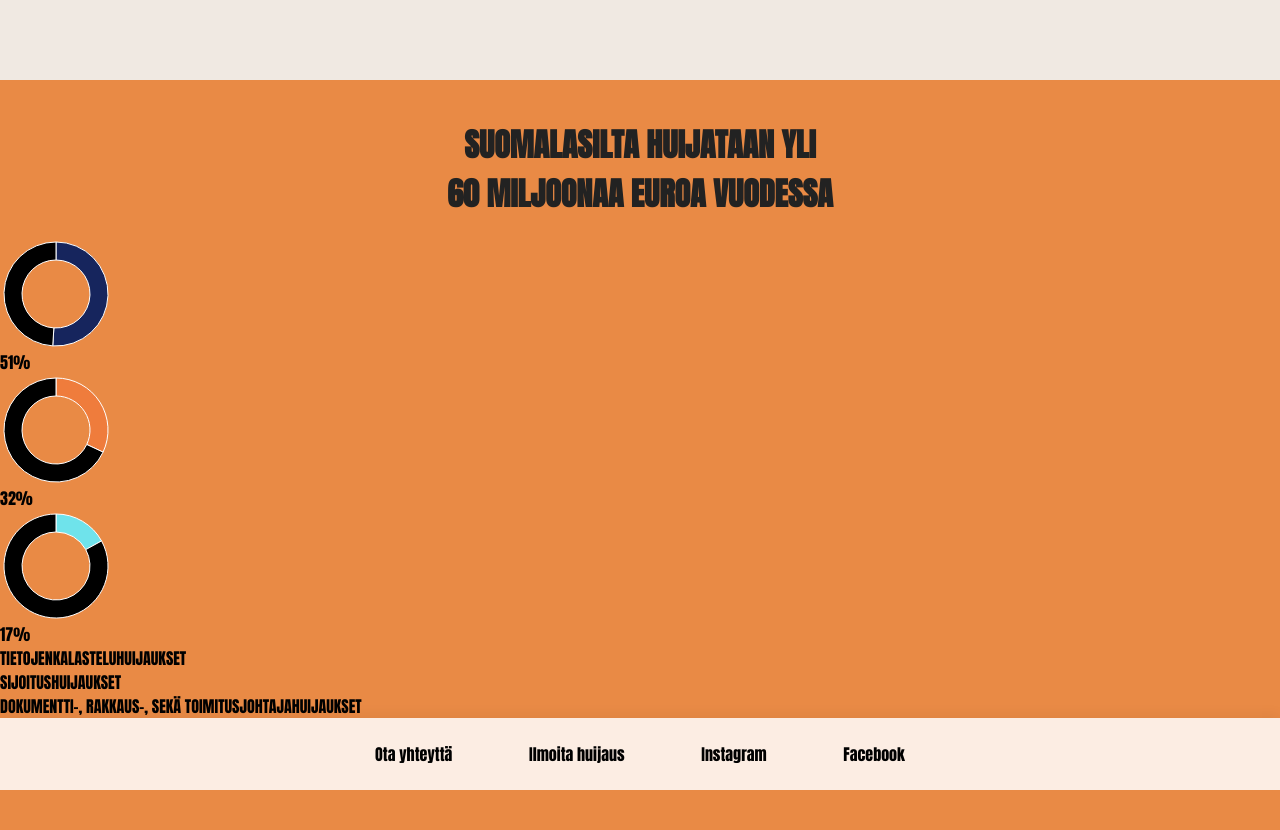
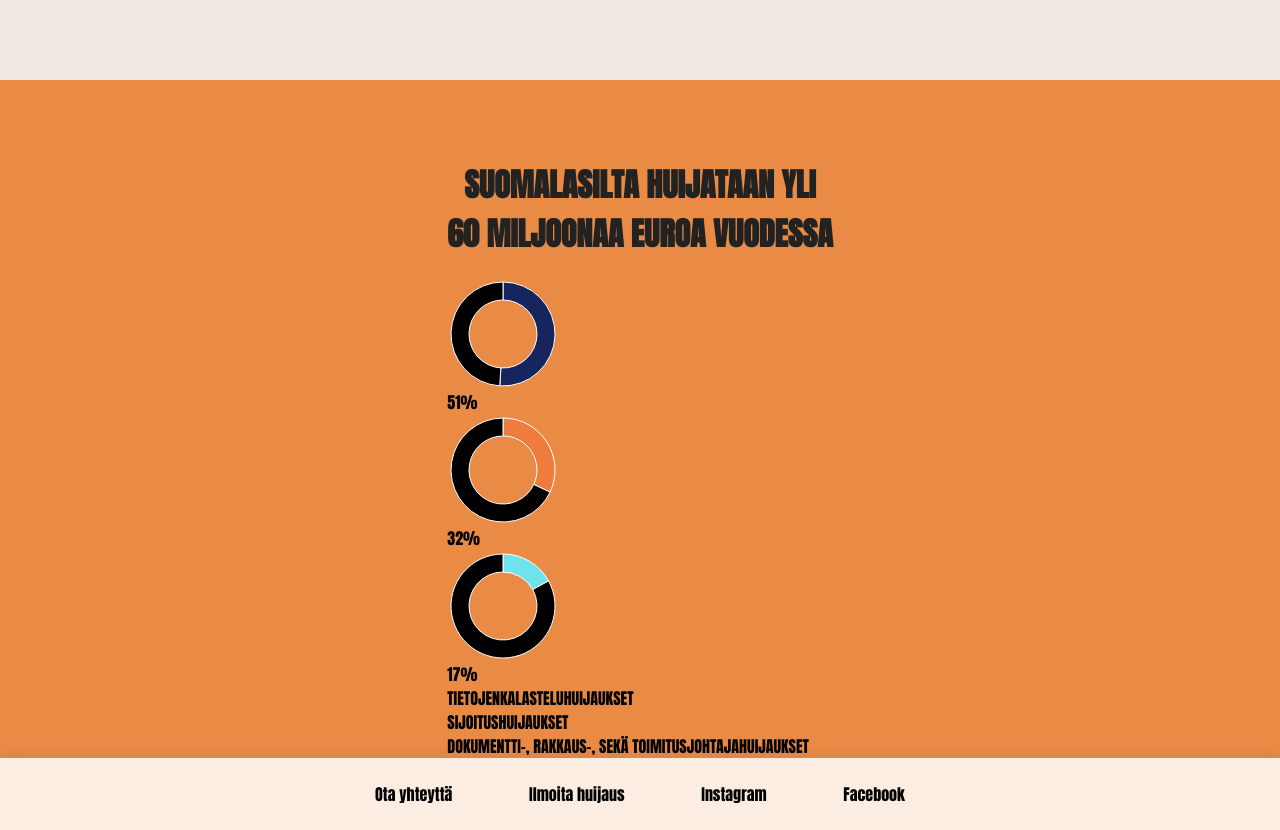
Before and after one commit to levonmaister/scamvjp2, a React (Vite) app: page / in a window 1280 px wide. Shown: the part 5620-6450 px from the top of the page. Before the commit the page ends 6410 px from the top, so only its background shows below. Built offline with nearby package versions, Linux system fonts and the light colour scheme.

Commit message:
centralized

```diff
--- a/src/components/Statistics.jsx
+++ b/src/components/Statistics.jsx
@@ -23,7 +23,6 @@ const DonutChart = ({ value, color }) => {
           outerRadius={52}
           startAngle={90}
           endAngle={-270}
-          paddingAngle={0}
           dataKey="value"
         >
           {chartData.map((entry, index) => (
@@ -45,12 +44,14 @@ export default function FraudInfographic() {
         SUOMALASILTA HUIJATAAN YLI<br />60 MILJOONAA EUROA VUODESSA
       </h1>
 
+      {/* Horizontal on md+ and vertical on mobile */}
       <div className="flex flex-col md:flex-row items-center justify-center gap-10 mb-8">
         {data.map((item, index) => (
           <DonutChart key={index} value={item.value} color={item.color} />
         ))}
       </div>
 
+      {/* Labels */}
       <div className="max-w-md mx-auto text-sm md:text-base space-y-4">
         {data.map((item, index) => (
           <div key={index} className="flex items-center space-x-3">
--- a/src/pages/Etusivu.jsx
+++ b/src/pages/Etusivu.jsx
@@ -70,7 +70,9 @@ const Etusivu = () => {
                     <HorrorStories />
                 </div>
 
+                        <div className='statistics-div'>
                 <FraudStats />
+                </div>
 
                 <Footer />
             </div>
--- a/src/styles/etusivu.css
+++ b/src/styles/etusivu.css
@@ -241,3 +241,12 @@ h2 {
     height: 80vh;
   }
 }
+
+
+.statistics-div{
+  display: flex;
+  flex-direction: column;
+  align-items: center;
+  justify-content: center;
+  margin-top: 5vh;
+}
```
